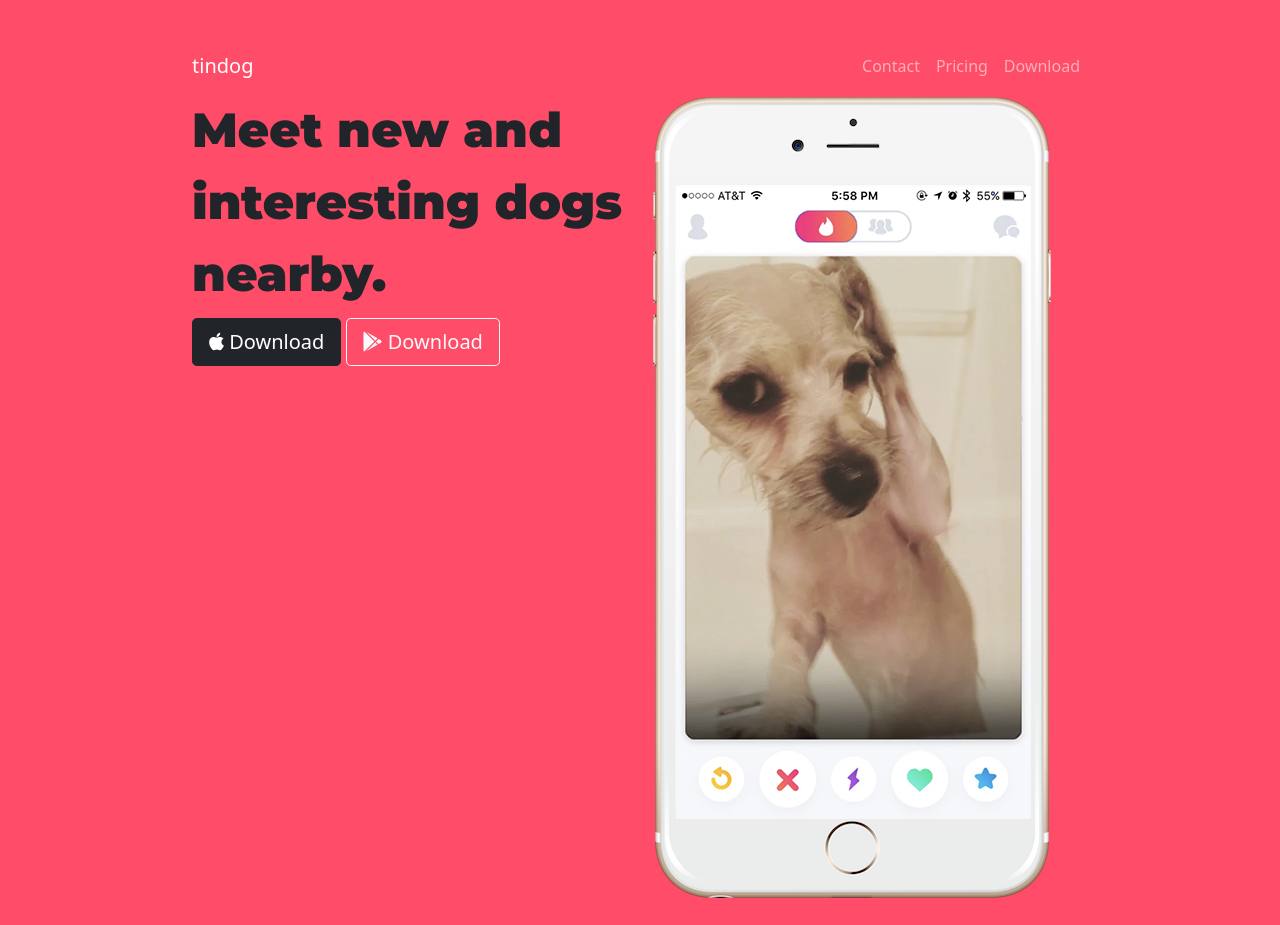
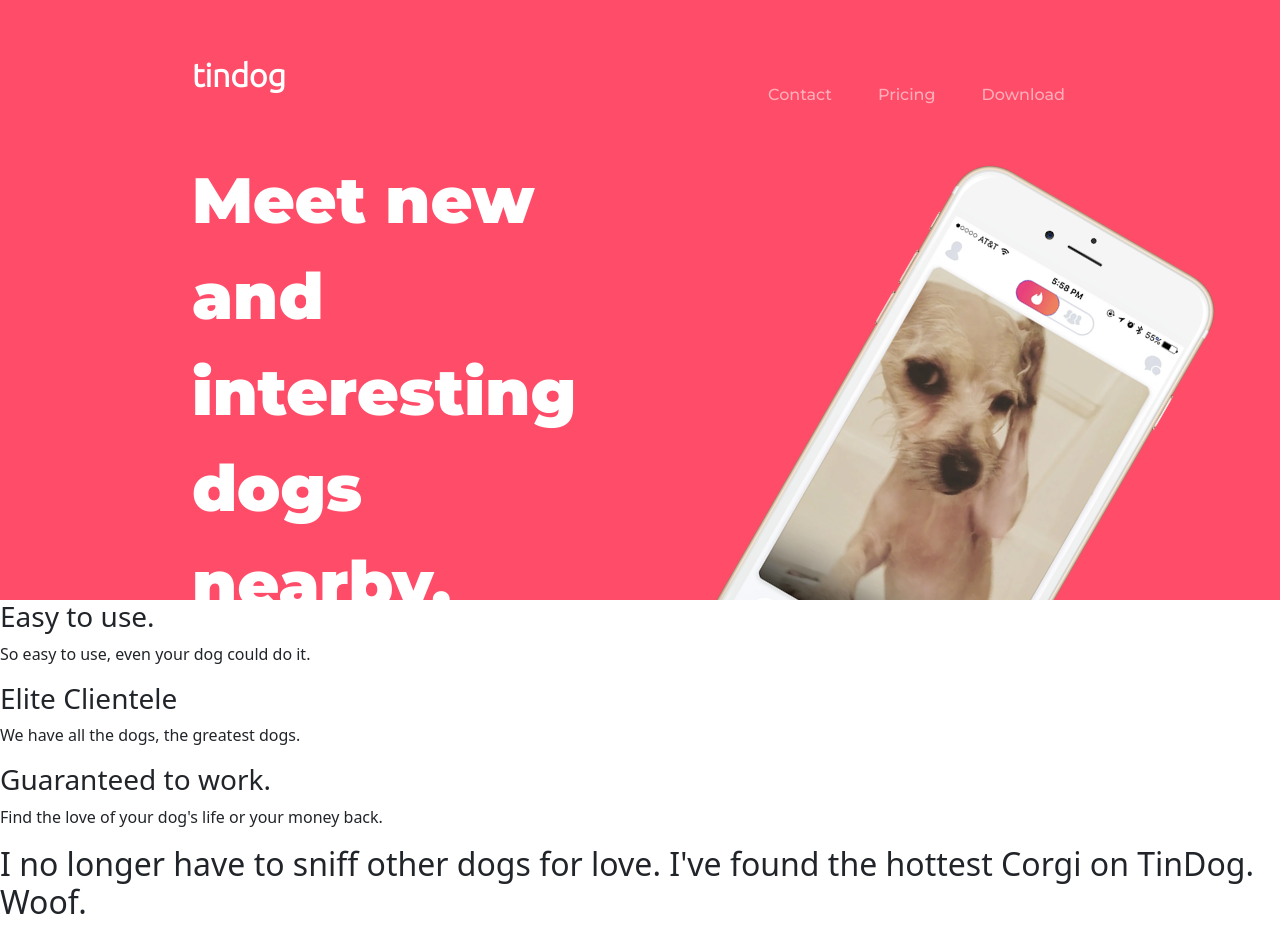
Before and after one commit to cekstedt/Bootstrap-Installation, a plain HTML site: page index.html in a window 1280 px wide. Shown: the top 925 px of the page. Drawn offline with nearby package versions, Linux system fonts and the light colour scheme.

Commit message:
Title section: My version. Tried to replicate the project as truly as possible.

```diff
--- a/css/styles.css
+++ b/css/styles.css
@@ -1,15 +1,44 @@
 h1 {
   font-family: 'Montserrat', serif;
-  font-size: 3rem;
+  font-size: 4rem;
+  font-weight: 900;
   line-height: 1.5;
+  color: white;
 }
 
 
 #title {
   background-color: #FF4C68;
+  height: 75%;
+  overflow: clip;
 }
 
 .container-fluid {
   padding: 3% 15%;
 
 }
+
+.navbar-brand {
+  font-family: 'Ubuntu', serif;
+  font-size: 2rem;
+  font-weight: bold;
+  padding-bottom: 5%;
+}
+
+.nav-link {
+  font-family: 'Montserrat', serif;
+  font-weight: 500;
+  margin: auto 15px auto 15px;
+}
+
+.download-btn {
+  margin: 5% 1%;
+}
+
+.iphone-img {
+  height: 600px;
+  transform: rotate(30deg);
+  position: relative;
+  left: 35%;
+  top: 5%;
+}
--- a/index.html
+++ b/index.html
@@ -9,7 +9,7 @@
   <!-- Google Fonts -->
   <link rel="preconnect" href="https://fonts.googleapis.com">
   <link rel="preconnect" href="https://fonts.gstatic.com" crossorigin>
-  <link href="https://fonts.googleapis.com/css2?family=Montserrat:wght@900&family=Ubuntu:wght@300&display=swap" rel="stylesheet">
+  <link href="https://fonts.googleapis.com/css2?family=Montserrat:wght@500;900&family=Ubuntu:wght@300&display=swap" rel="stylesheet">
 
   <!-- Font Awesome CDN -->
   <link rel="stylesheet" href="https://cdnjs.cloudflare.com/ajax/libs/font-awesome/6.1.1/css/all.min.css">
@@ -50,15 +50,15 @@
       <div class="row">
         <div class="col-lg-6">
           <h1>Meet new and interesting dogs nearby.</h1>
-          <button type="button" class="btn btn-dark btn-lg">
+          <button type="button" class="download-btn btn btn-dark btn-lg">
             <span class="fa-brands fa-apple"></span> Download
           </button>
-          <button type="button" class="btn btn-outline-light btn-lg">
+          <button type="button" class="download-btn btn btn-outline-light btn-lg">
             <span class="fa-brands fa-google-play"></span> Download
           </button>
         </div>
         <div class="col-lg-6">
-          <img src="images/iphone6.png" alt="iphone-mockup">
+          <img class="iphone-img" src="images/iphone6.png" alt="iphone-mockup">
         </div>
       </div>
     </div>
```
